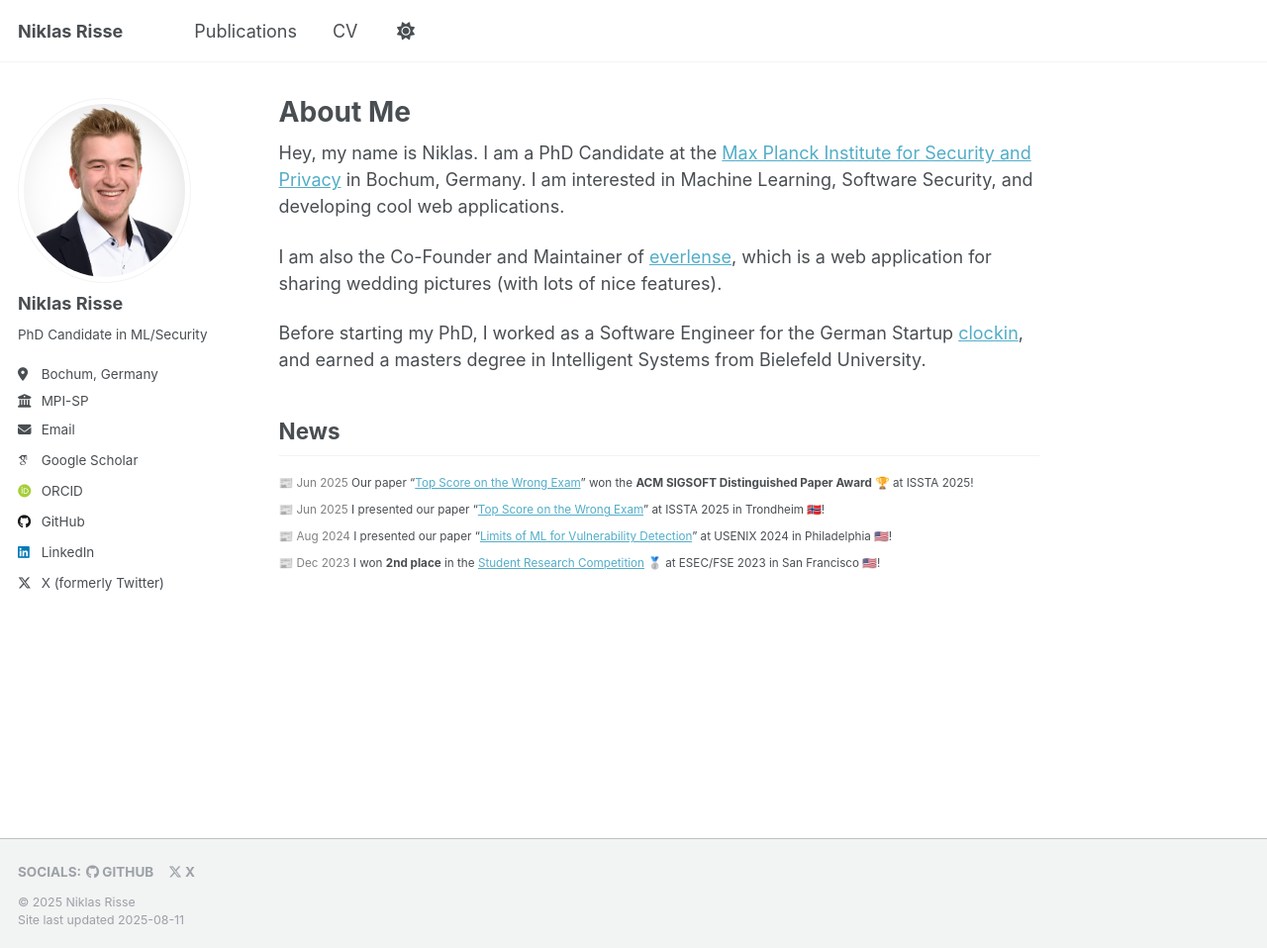
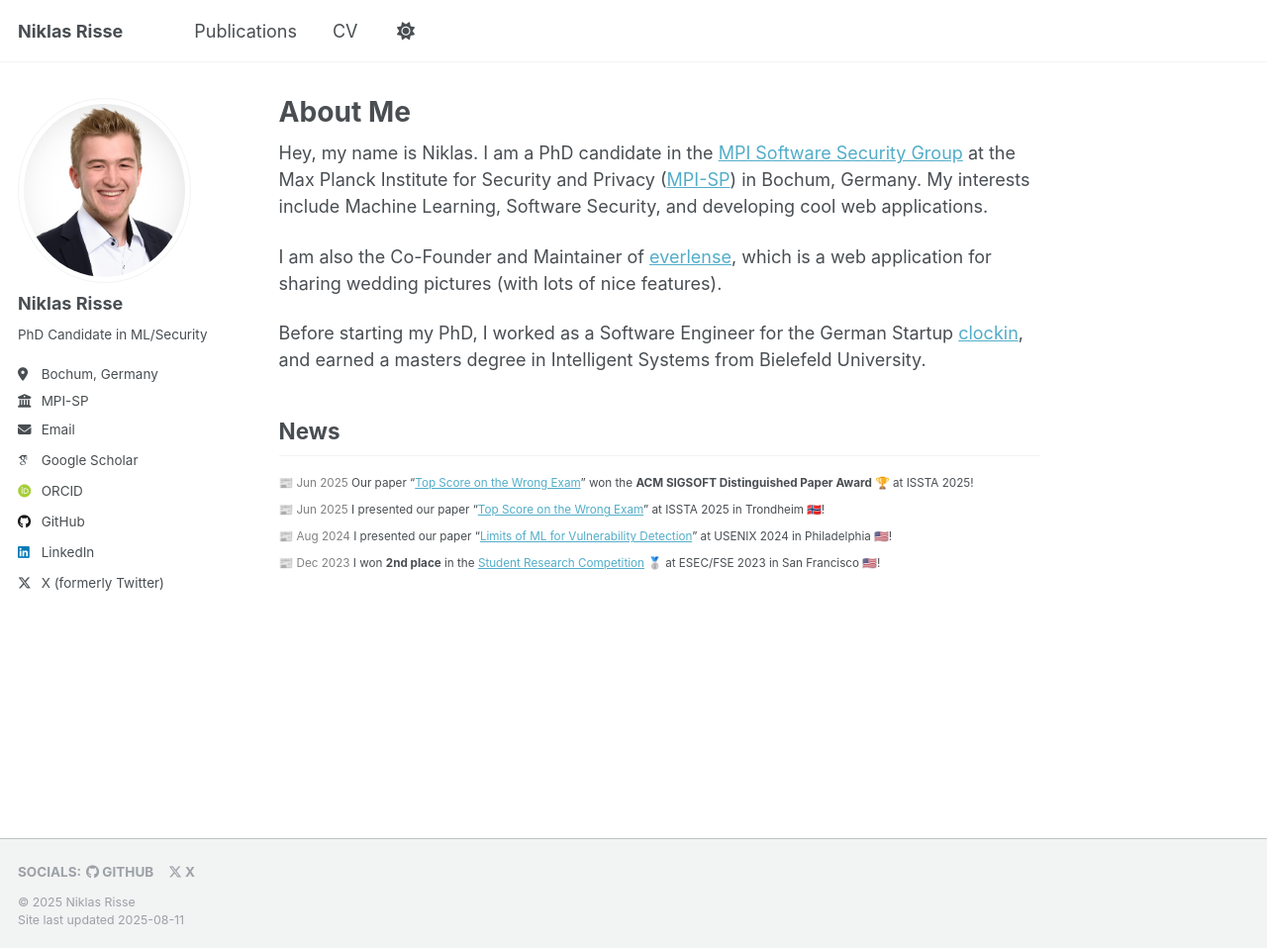
Before and after one commit to niklasrisse/niklasrisse.github.io, a Jekyll site: the page built from _pages/about.md, in a window 1280 px wide and 958 px high. Shown: the whole window at 99% size. Built offline with Jekyll 4.4.1, drawn with Linux system fonts in a browser that asks for light colours; some web fonts are replaced; a script that is not in the unit is left out.

Commit message:
update about

```diff
--- a/_pages/about.md
+++ b/_pages/about.md
@@ -7,7 +7,7 @@ redirect_from:
     - /about.html
 ---
 
-Hey, my name is Niklas. I am a PhD Candidate at the [Max Planck Institute for Security and Privacy](https://www.mpi-sp.org) in Bochum, Germany. I am interested in Machine Learning, Software Security, and developing cool web applications.
+Hey, my name is Niklas. I am a PhD candidate in the [MPI Software Security Group](https://mpi-softsec.github.io) at the Max Planck Institute for Security and Privacy ([MPI-SP](https://www.mpi-sp.org)) in Bochum, Germany. My interests include Machine Learning, Software Security, and developing cool web applications.
 
 I am also the Co-Founder and Maintainer of [everlense](https://www.everlense.de), which is a web application for sharing wedding pictures (with lots of nice features).
 
```
